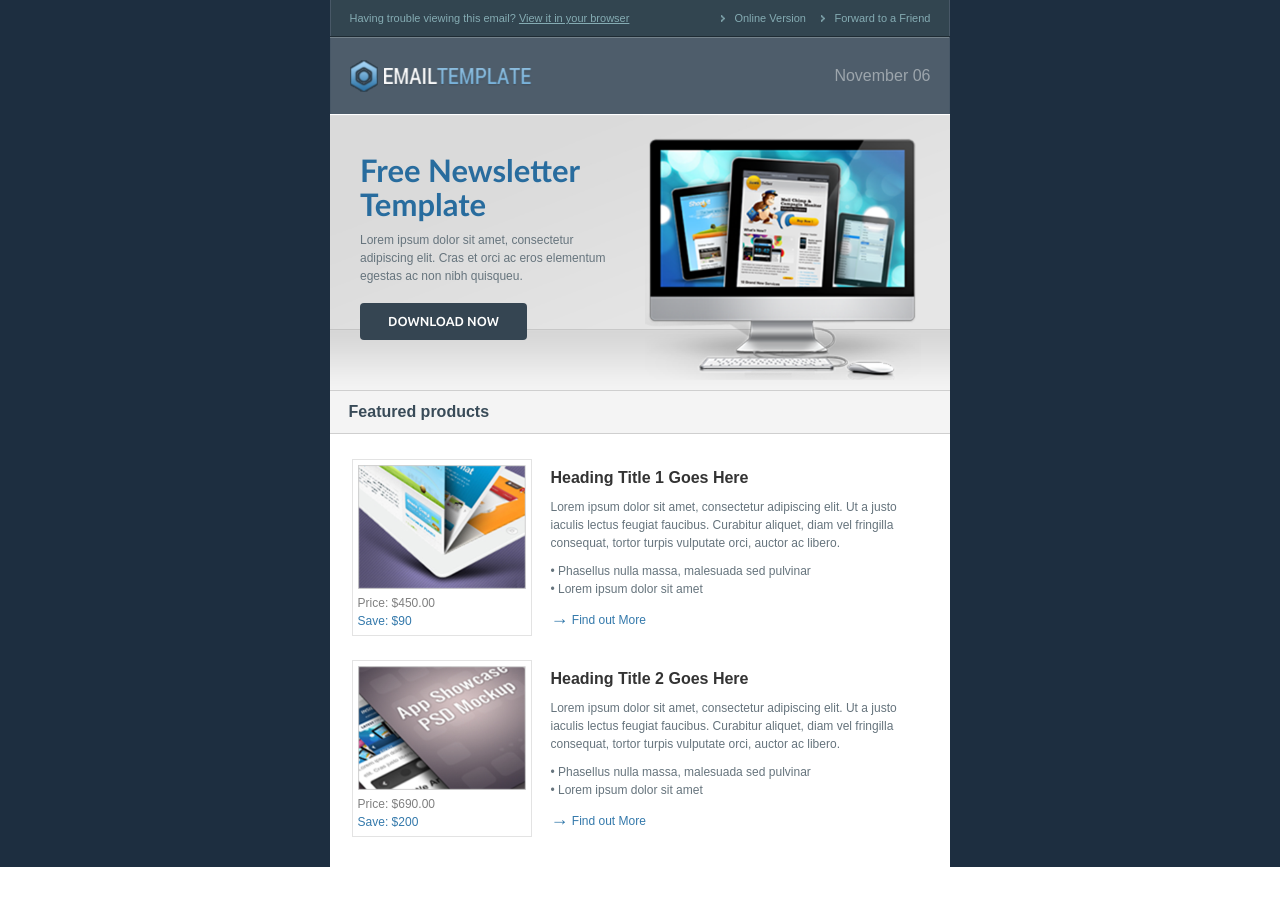
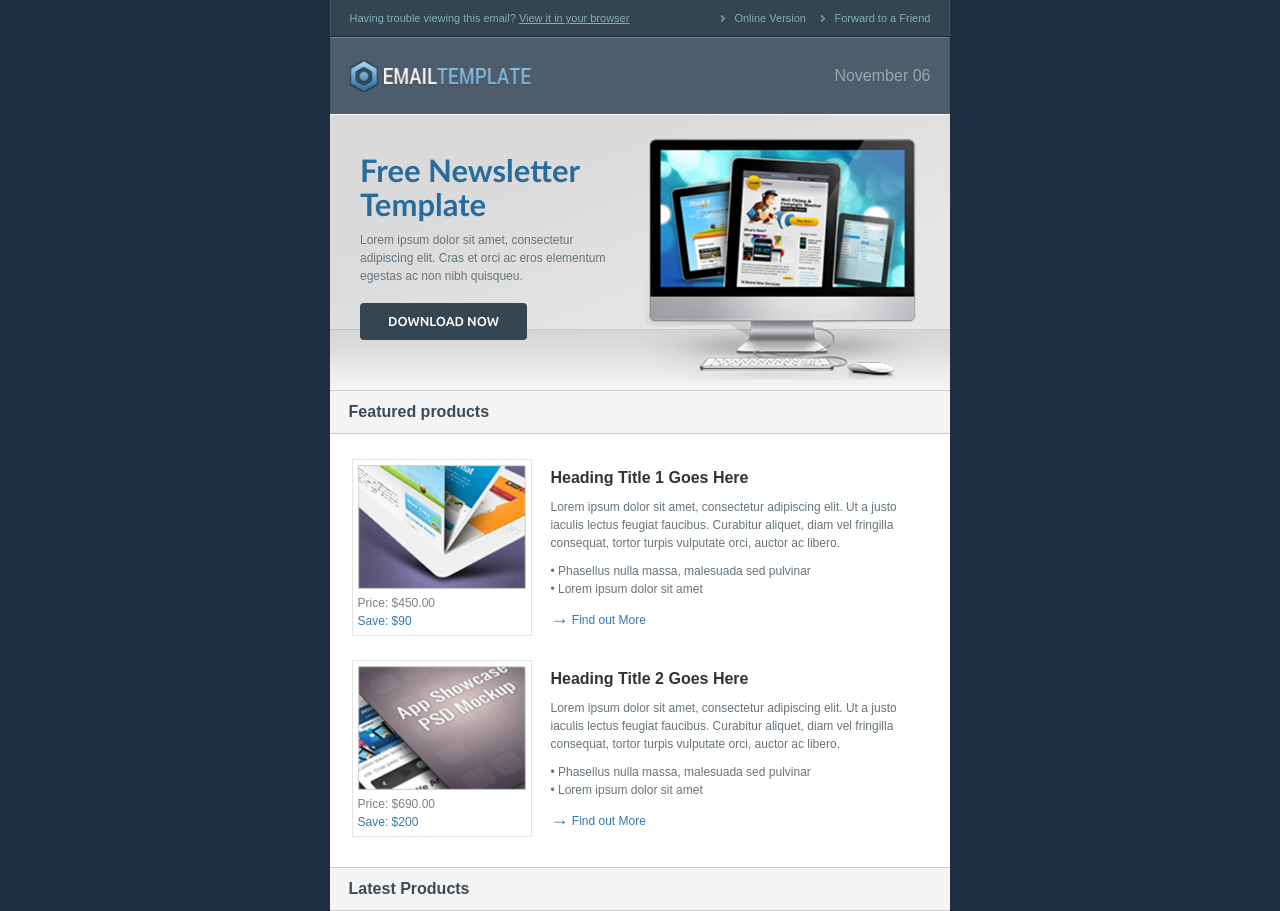
Before and after one commit to YuraLinkev1ch/email-template, a plain HTML site: page index.html in a window 1280 px wide. Before the commit the page ends 867 px from the top, so only its background shows below. Drawn offline with Linux system fonts and the light colour scheme.

Commit message:
feat: add section

```diff
--- a/index.html
+++ b/index.html
@@ -532,6 +532,37 @@
 					</tr>
 					</table>
 					<![endif]-->
+
+					<!--[if (gte mso 9)|(IE)]>
+					<table width="620" cellpadding="0" cellspacing="0" border="0">
+					<tr>
+					<td>
+					<![endif]-->
+					<table cellpadding="0" cellspacing="0" width="100%" height="42" border="0" style="max-width: 620px; min-width: 320px; width: 100%;  border-top:  1px solid #CFCFCF; border-bottom: 1px solid #CFCFCF;" bgcolor="#F4F4F4">
+						<tbody>
+							<tr>
+								<td align="center" valign="top">
+
+									<table cellpadding="0" cellspacing="0" border="0" width="94%" height="42">
+										<tbody>
+											<tr>
+												<td height="42" align="left" style="font-family: Arial, Helvetica, sans-serif; font-style: normal; font-weight: bold; font-size: 16px; line-height: 20px; color: rgb(57, 75, 88);">
+													Latest Products
+												</td>
+											</tr>
+										</tbody>
+									</table>
+
+
+								</td>
+							</tr>
+						</tbody>
+					</table>
+					<!--[if (gte mso 9)|(IE)]>
+					</td>
+					</tr>
+					</table>
+					<![endif]-->
 				</td>
 			</tr>
 
```
